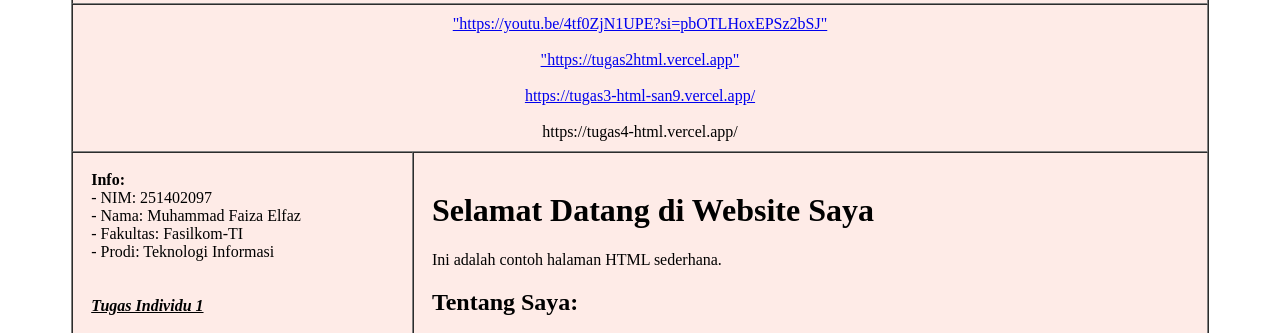
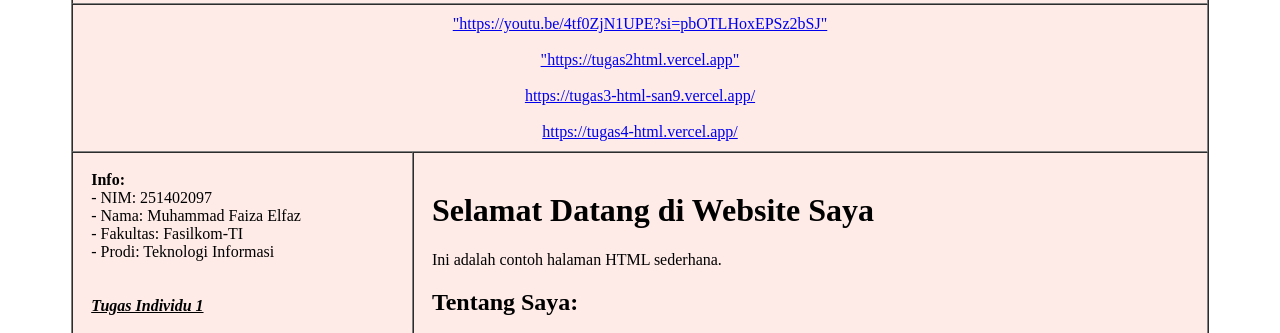
Before and after one commit to KOK-WEB-ai/Faiza, a plain HTML site: page index.html in a window 1280 px wide. Shown: the part 427-760 px from the top of the page. Drawn offline with Linux system fonts and the light colour scheme.

Commit message:
index.html

```diff
--- a/index.html
+++ b/index.html
@@ -27,7 +27,7 @@
         <a href=https://tugas3-html-san9.vercel.app/>https://tugas3-html-san9.vercel.app/</a>
         <br>
         <br>
-        <a hreh=https://tugas4-html.vercel.app/>https://tugas4-html.vercel.app/</a>
+        <a href="https://tugas4-html.vercel.app/">https://tugas4-html.vercel.app/</a>
       </td>
     </tr>
 
```
